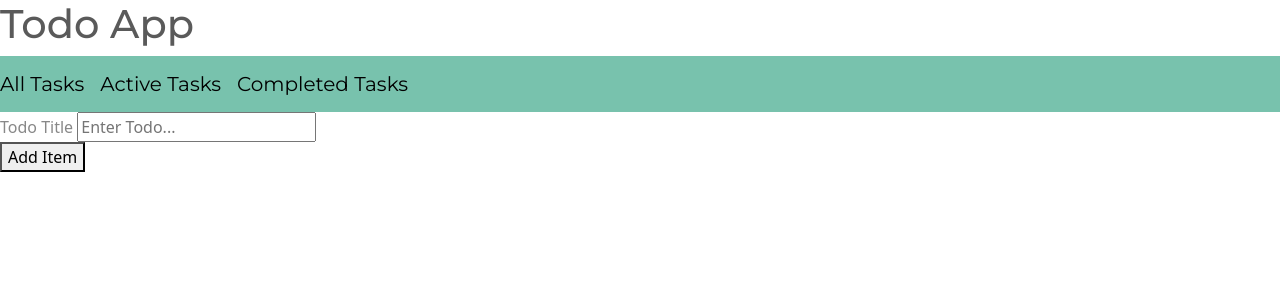
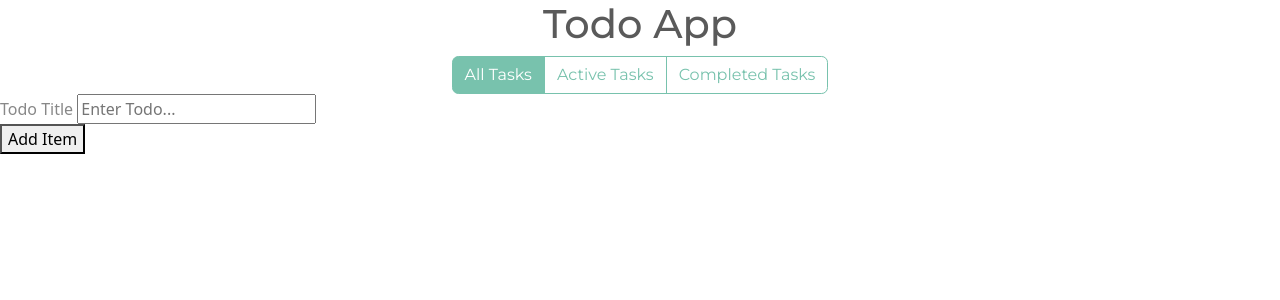
Before and after one commit to phanexyoy/cozy-todo-list, a Flask app: page / in a window 1280 px wide. Shown: the top 300 px of the page. Run offline with Flask 3, Linux system fonts and the light colour scheme; some libraries are stand-ins or nearby versions.

Commit message:
changed navbar to radio toggle buttons

```diff
--- a/app.py
+++ b/app.py
@@ -11,21 +11,32 @@ class Todo(db.Model):
     title = db.Column(db.String(100))
     complete = db.Column(db.Boolean)
 
+# @app.route('/')
+# def index():
+#     todo_list = Todo.query.all()
+#     return render_template('base.html', todo_list=todo_list)
+
+# @app.route('/active')
+# def active():
+#     todo_list = Todo.query.filter_by(complete=False).all()
+#     return render_template('base.html', todo_list=todo_list)
+
+# @app.route('/complete')
+# def complete():
+#     todo_list = Todo.query.filter_by(complete=True).all()
+#     return render_template('base.html', todo_list=todo_list)
+
 @app.route('/')
 def index():
-    todo_list = Todo.query.all()
-    return render_template('base.html', todo_list=todo_list)
+    filter_val = request.args.get('filter', 'all')
+    if filter_val == 'active':
+        todo_list = Todo.query.filter_by(complete=False).all()
+    elif filter_val == 'complete':
+        todo_list = Todo.query.filter_by(complete=True).all()
+    else:
+        todo_list = Todo.query.all()
 
-@app.route('/active')
-def active():
-    todo_list = Todo.query.filter_by(complete=False).all()
-    return render_template('base.html', todo_list=todo_list)
-
-@app.route('/complete')
-def complete():
-    todo_list = Todo.query.filter_by(complete=True).all()
-    return render_template('base.html', todo_list=todo_list)
-
+    return render_template('base.html', todo_list=todo_list, filter_val=filter_val)
 
 @app.route('/add', methods=["POST"])
 def add():
--- a/templates/base.html
+++ b/templates/base.html
@@ -9,13 +9,25 @@
 </head>
 <body>
 
-    <h1>Todo App</h1>
+    <h1 class="text-center">Todo App</h1>
 
-    <nav class="navbar navbar-expand-lg bg-primary">
-        <a class="navbar-brand" href="/">All Tasks</a>
-        <a class="navbar-brand" href="/active">Active Tasks</a>
-        <a class="navbar-brand" href="/complete">Completed Tasks</a>
-    </nav>
+    <div class="d-flex justify-content-center">
+        <form action="/" method="get" id="filterForm">
+            <div class="btn-group" role="group" aria-label="Task Filters">
+                <input type="radio" class="btn-check" name="filter" id="all" value="all" autocomplete="off"
+                    {% if filter_val == 'all' %}checked=""{% endif %}>
+                <label class="btn btn-outline-primary" for="all">All Tasks</label>
+
+                <input type="radio" class="btn-check" name="filter" id="active" value="active" autocomplete="off"
+                    {% if filter_val == 'active' %}checked=""{% endif %}>
+                <label class="btn btn-outline-primary" for="active">Active Tasks</label>
+
+                <input type="radio" class="btn-check" name="filter" id="complete" value="complete" autocomplete="off"
+                    {% if filter_val == 'complete' %}checked=""{% endif %}>
+                <label class="btn btn-outline-primary" for="complete">Completed Tasks</label>
+            </div>
+        </form>
+    </div>
 
     <form action="/add" method="post">
         <div>
@@ -40,5 +52,13 @@
         <a href="/delete/{{ todo.id }}">Delete</a>
     {% endfor %}
 
+    <script>
+        document.querySelectorAll('input[name="filter"]').forEach((radio) => {
+          radio.addEventListener('change', () => {
+            document.getElementById('filterForm').submit();
+          });
+        });
+    </script>
+
 </body>
 </html>
```
